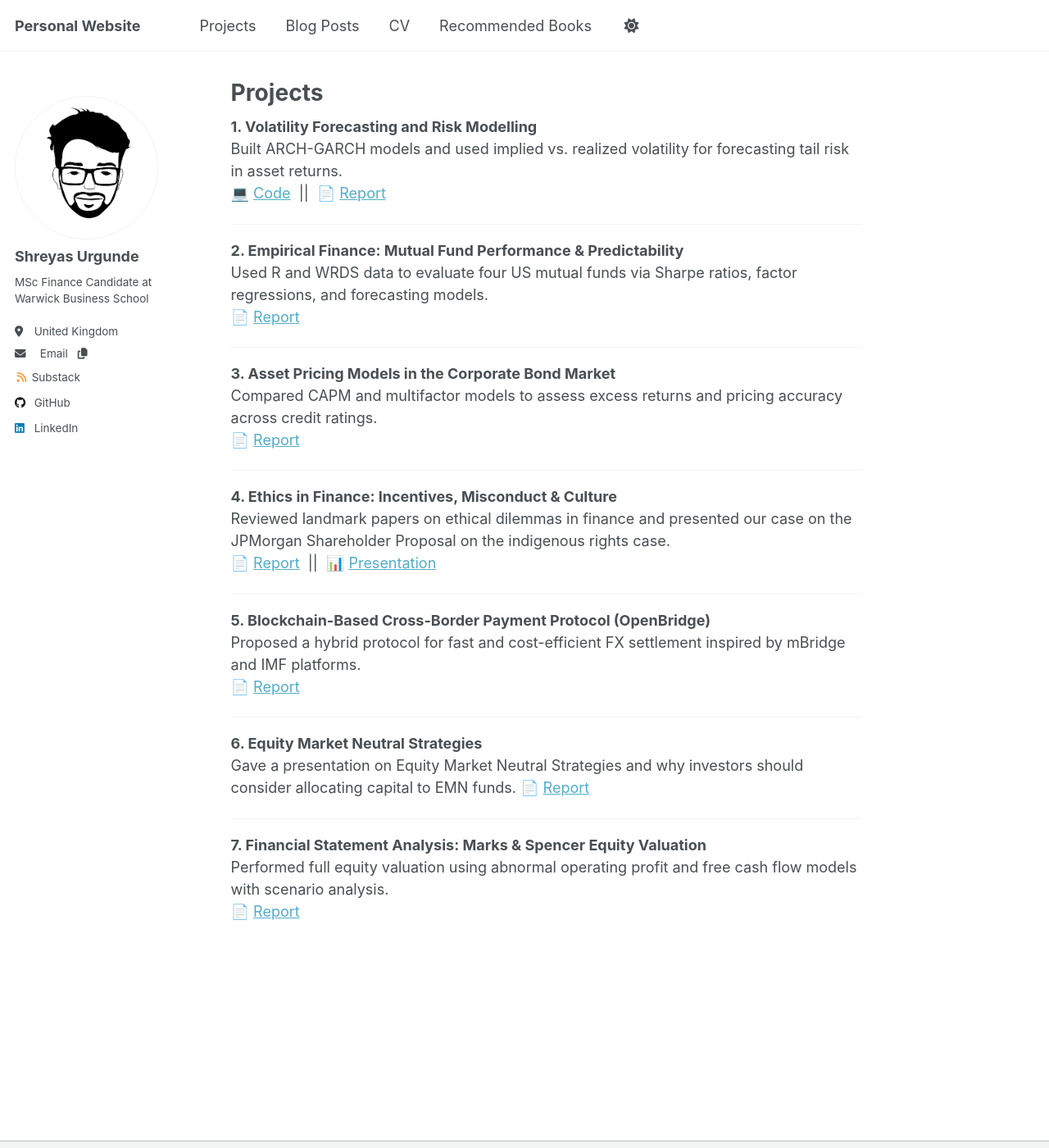
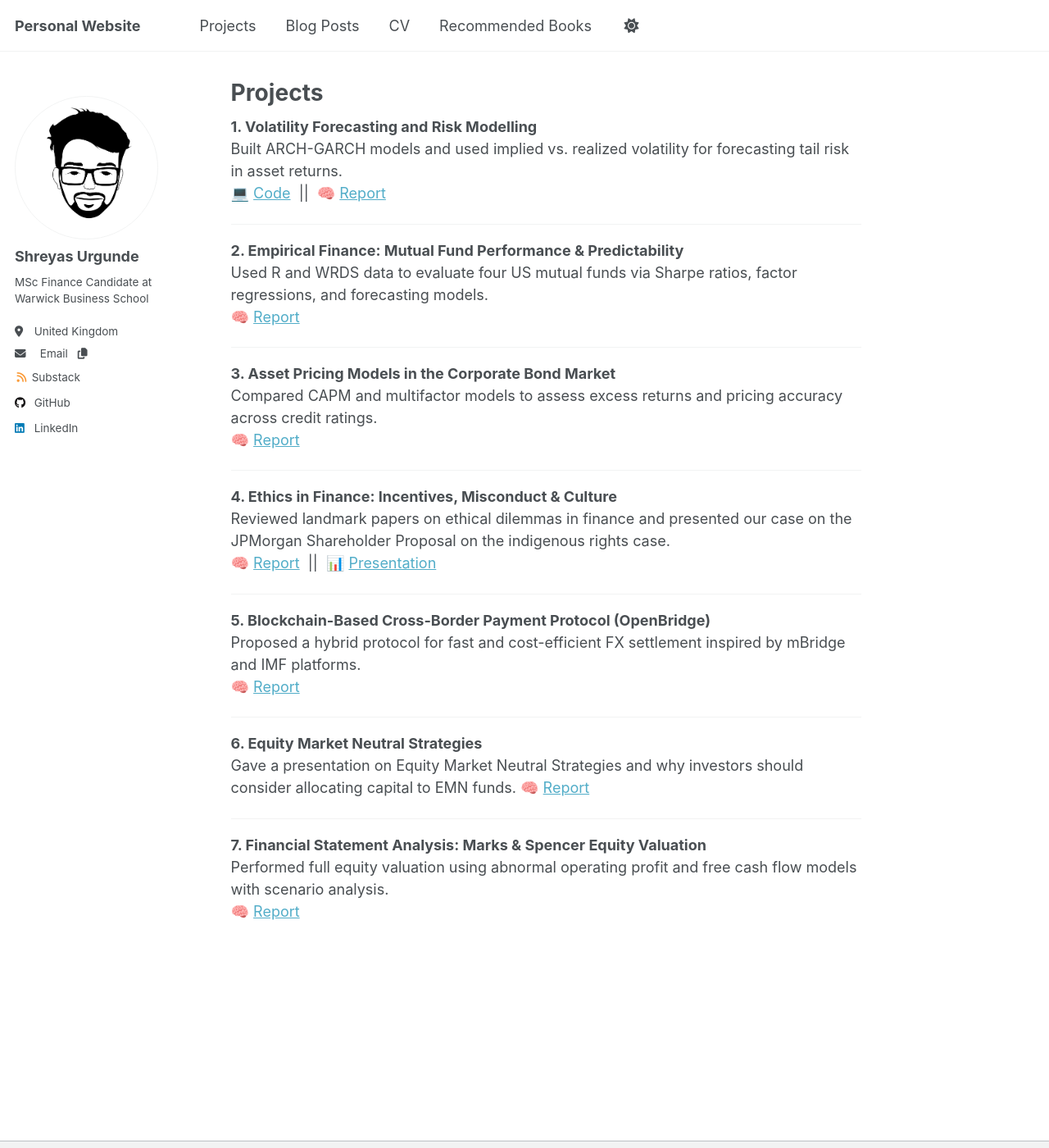
Before and after one commit to shreyasxi/shreyasxi.github.io, a Jekyll site: the page built from _pages/projects.md, in a window 1280 px wide and 1400 px high. Shown: the whole window at 82% size. Built offline with Jekyll 4.4.1, drawn with Linux system fonts in a browser that asks for light colours; a script that is not in the unit is left out.

```diff
--- a/_pages/projects.md
+++ b/_pages/projects.md
@@ -7,40 +7,40 @@ author_profile: true
 
 **1. Volatility Forecasting and Risk Modelling**
 Built ARCH-GARCH models and used implied vs. realized volatility for forecasting tail risk in asset returns.
-💻 <a href="https://github.com/shreyasxi/Return-Predictability-and-Fund-Evaluation/blob/main/Group_2_All_Parts_Codes.ipynb" target="_blank">Code</a> &nbsp;||&nbsp; 📄 <a href="/files/Volatility Forecasting and Risk Modelling Report.pdf" target="_blank">Report</a>
+💻 <a href="https://github.com/shreyasxi/Return-Predictability-and-Fund-Evaluation/blob/main/Group_2_All_Parts_Codes.ipynb" target="_blank">Code</a> &nbsp;||&nbsp; 🧠 <a href="/files/Volatility Forecasting and Risk Modelling Report.pdf" target="_blank">Report</a>
 
 ---
 
 **2. Empirical Finance: Mutual Fund Performance & Predictability**
 Used R and WRDS data to evaluate four US mutual funds via Sharpe ratios, factor regressions, and forecasting models.
-📄 <a href="/files/Empirical Finance Report.pdf" target="_blank">Report</a>
+🧠 <a href="/files/Empirical Finance Report.pdf" target="_blank">Report</a>
 
 ---
 
 **3. Asset Pricing Models in the Corporate Bond Market**
 Compared CAPM and multifactor models to assess excess returns and pricing accuracy across credit ratings.
-📄 <a href="/files/Asset Pricing Report.pdf" target="_blank">Report</a>
+🧠 <a href="/files/Asset Pricing Report.pdf" target="_blank">Report</a>
 
 ---
 
 **4. Ethics in Finance: Incentives, Misconduct & Culture**
 Reviewed landmark papers on ethical dilemmas in finance and presented our case on the JPMorgan Shareholder Proposal on the indigenous rights case.
-📄 <a href="/files/5582804_Ethics.pdf" target="_blank">Report</a> &nbsp;||&nbsp; 📊 <a href="/files/Group 11_Ethics.pptx" target="_blank">Presentation</a>
+🧠 <a href="/files/5582804_Ethics.pdf" target="_blank">Report</a> &nbsp;||&nbsp; 📊 <a href="/files/Group 11_Ethics.pptx" target="_blank">Presentation</a>
 
 ---
 
 **5. Blockchain-Based Cross-Border Payment Protocol (OpenBridge)**
 Proposed a hybrid protocol for fast and cost-efficient FX settlement inspired by mBridge and IMF platforms.
-📄 <a href="/files/Fintech_Assignment.pdf" target="_blank">Report</a>
+🧠 <a href="/files/Fintech_Assignment.pdf" target="_blank">Report</a>
 
 ---
 
 **6. Equity Market Neutral Strategies**
 Gave a presentation on Equity Market Neutral Strategies and why investors should consider allocating capital to EMN funds.
-📄 <a href="/files/Group 10 -Equity Market Neutral.pdf" target="_blank">Report</a>
+🧠 <a href="/files/Group 10 -Equity Market Neutral.pdf" target="_blank">Report</a>
 
 ---
 
 **7. Financial Statement Analysis: Marks & Spencer Equity Valuation**
 Performed full equity valuation using abnormal operating profit and free cash flow models with scenario analysis.
-📄 <a href="/files/FRSA.pdf" target="_blank">Report</a>
+🧠 <a href="/files/FRSA.pdf" target="_blank">Report</a>
```
